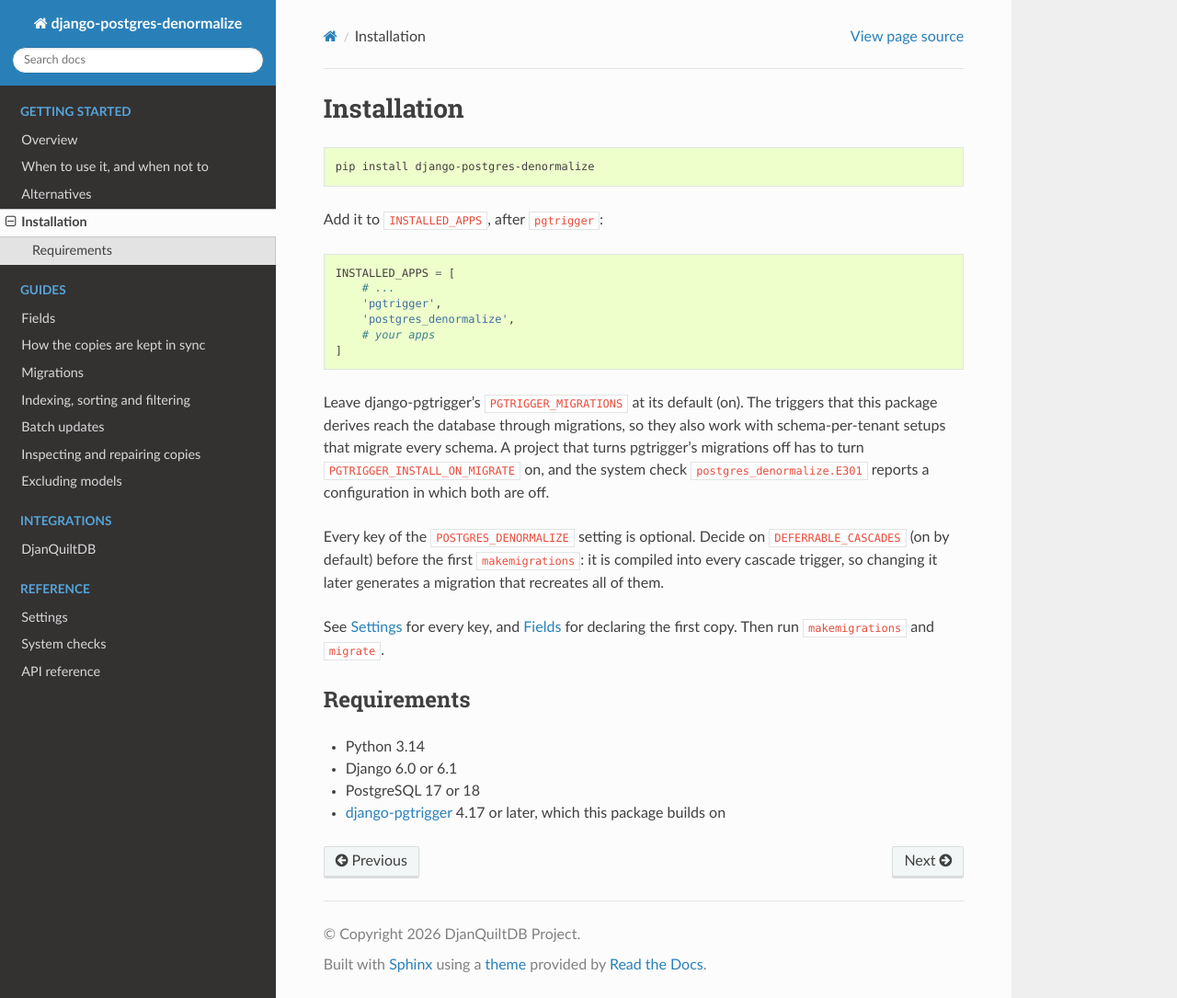
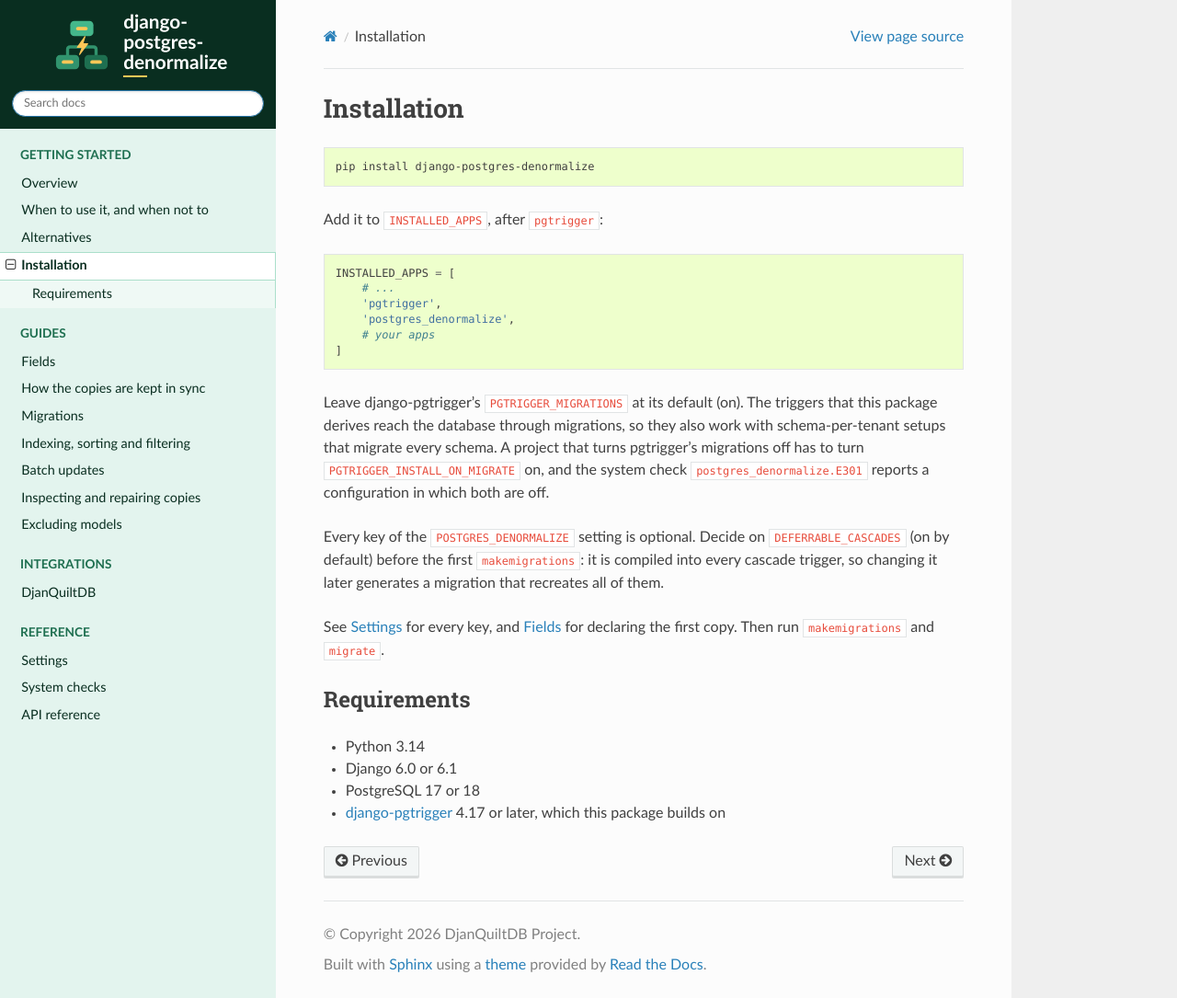
Before and after one commit to DjanQuiltDB/django-postgres-denormalize, a Sphinx documentation site: the page built from docs/getting_started/installation.rst, in a window 1280 px wide and 1085 px high. Shown: the whole window at 92% size. Built offline with Sphinx 7.4.7 and the Read the Docs theme 3.1.0, drawn with Linux system fonts in a browser that asks for light colours.

Commit message:
Add a project icon and styling for README and docs

```diff
--- a/README.rst
+++ b/README.rst
@@ -1,3 +1,7 @@
+.. image:: https://raw.githubusercontent.com/DjanQuiltDB/django-postgres-denormalize/master/assets/icon-128.png
+    :alt: django-postgres-denormalize
+    :width: 128
+
 ===========================
 django-postgres-denormalize
 ===========================
--- /dev/null
+++ b/docs/_static/custom.css
@@ -0,0 +1,96 @@
+:root {
+    --dpd-ink: #092e20;
+    --dpd-gold: #FFC757;
+    --dpd-mint: #E3F4EE;
+    --dpd-mint-soft: #EFF9F5;
+    --dpd-mint-deep: #CBEBDF;
+    --dpd-mint-line: #ABDFCB;
+}
+
+.wy-side-nav-search > a.wordmark {
+    display: flex;
+    align-items: center;
+    justify-content: center;
+    gap: 0.6em;
+    padding: 0;
+}
+
+.wy-side-nav-search > a.wordmark img.logo {
+    flex: none;
+    width: 72px;
+    height: 72px;
+    margin: 0;
+}
+
+.wy-side-nav-search > a.wordmark .name {
+    position: relative;
+    padding-bottom: 4px;
+    color: #ffffff;
+    font-size: 1.3em;
+    font-weight: 700;
+    line-height: 1.05;
+    text-align: left;
+}
+
+.wy-side-nav-search > a.wordmark .name::after {
+    content: "";
+    position: absolute;
+    bottom: 0;
+    left: 0;
+    width: 23%;
+    height: 2px;
+    background: var(--dpd-gold);
+}
+
+.wy-nav-side {
+    background: var(--dpd-mint);
+    color: var(--dpd-ink);
+}
+
+.wy-menu-vertical a {
+    color: var(--dpd-ink);
+}
+
+.wy-menu-vertical a:hover {
+    background-color: var(--dpd-mint-deep);
+    color: var(--dpd-ink);
+}
+
+.wy-menu-vertical header,
+.wy-menu-vertical p.caption {
+    color: #1E6F50;
+}
+
+.wy-menu-vertical li.current {
+    background: var(--dpd-mint-soft);
+}
+
+.wy-menu-vertical li.current a {
+    border-right: 1px solid var(--dpd-mint-line);
+    color: var(--dpd-ink);
+}
+
+.wy-menu-vertical li.current a:hover {
+    background: var(--dpd-mint-deep);
+}
+
+.wy-menu-vertical li.current > a,
+.wy-menu-vertical li.on a {
+    background: #ffffff;
+    color: var(--dpd-ink);
+}
+
+.wy-menu-vertical li.current > a:hover,
+.wy-menu-vertical li.on a:hover {
+    background: #ffffff;
+}
+
+.wy-menu-vertical li.toctree-l1.current > a {
+    border-top: 1px solid var(--dpd-mint-line);
+    border-bottom: 1px solid var(--dpd-mint-line);
+}
+
+.wy-menu-vertical li.toctree-l2.current > a,
+.wy-menu-vertical li.toctree-l2.current li.toctree-l3 > a {
+    background: var(--dpd-mint-deep);
+}
--- /dev/null
+++ b/docs/_templates/layout.html
@@ -0,0 +1,30 @@
+{% extends "!layout.html" %}
+
+{%- block sidebartitle %}
+
+  {%- set _logo_url = logo_url|default(pathto('_static/' + (logo or ""), 1)) %}
+  {%- set _root_doc = root_doc|default(master_doc) %}
+  <a href="{{ pathto(_root_doc) }}" class="wordmark">
+    {%- if logo or logo_url %}
+      <img src="{{ _logo_url }}" class="logo" alt="{{ _('Logo') }}"/>
+    {%- endif %}
+    <span class="name">django-<br/>postgres-<br/>denormalize</span>
+  </a>
+
+  {%- if READTHEDOCS or DEBUG %}
+    {%- if theme_version_selector or theme_language_selector %}
+      <div class="switch-menus">
+        <div class="version-switch"></div>
+        <div class="language-switch"></div>
+      </div>
+    {%- endif %}
+  {%- endif %}
+
+  {%- include "searchbox.html" %}
+
+{%- endblock %}
+
+{%- block mobile_nav %}
+  <i data-toggle="wy-nav-top" class="fa fa-bars"></i>
+  <a href="{{ pathto(master_doc) }}">django-postgres-denormalize</a>
+{%- endblock %}
--- a/docs/conf.py
+++ b/docs/conf.py
@@ -45,7 +45,21 @@
 
 html_theme = 'sphinx_rtd_theme'
 
+# The header the sidebar and the narrow-screen bar share, in the dark green the social preview card uses.
+html_theme_options = {'style_nav_header_background': '#092e20'}
+
+# docs/_templates/layout.html restyles that header; without this it is not picked up at all.
+templates_path = ['_templates']
+
 html_static_path = ['_static']
+
+# The favicon is a raster rather than the logo itself: below about 32 pixels the lightning bolt blurs into the branch
+# beneath it, so those sizes are rendered from assets/icon-small.svg, which is drawn for them.
+html_logo = '../assets/icon.svg'
+html_favicon = '../assets/icon-32.png'
+
+# Only to style the sidebar header the template above replaces; see the file itself.
+html_css_files = ['custom.css']
 
 
 # -- Options for HTMLHelp output ------------------------------------------
```
Also changed, not shown: assets/icon-128.png (added), assets/icon-16.png (added), assets/icon-256.png (added), assets/icon-32.png (added), assets/icon-48.png (added), assets/icon-512.png (added), assets/icon-64.png (added), assets/icon-small.svg (added), assets/icon.svg (added), assets/social-preview.png (added), assets/social-preview.svg (added), 3 other files.
